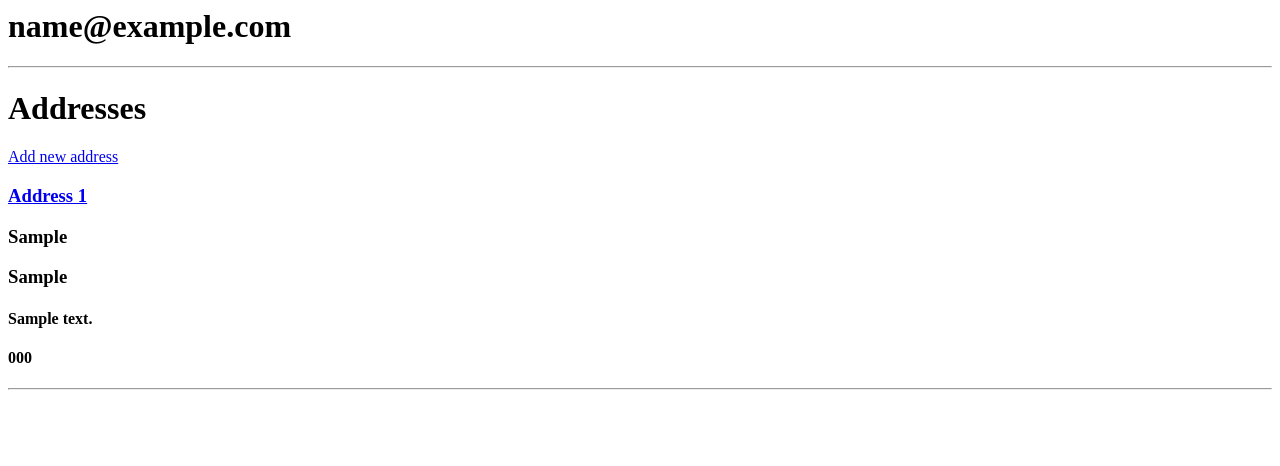
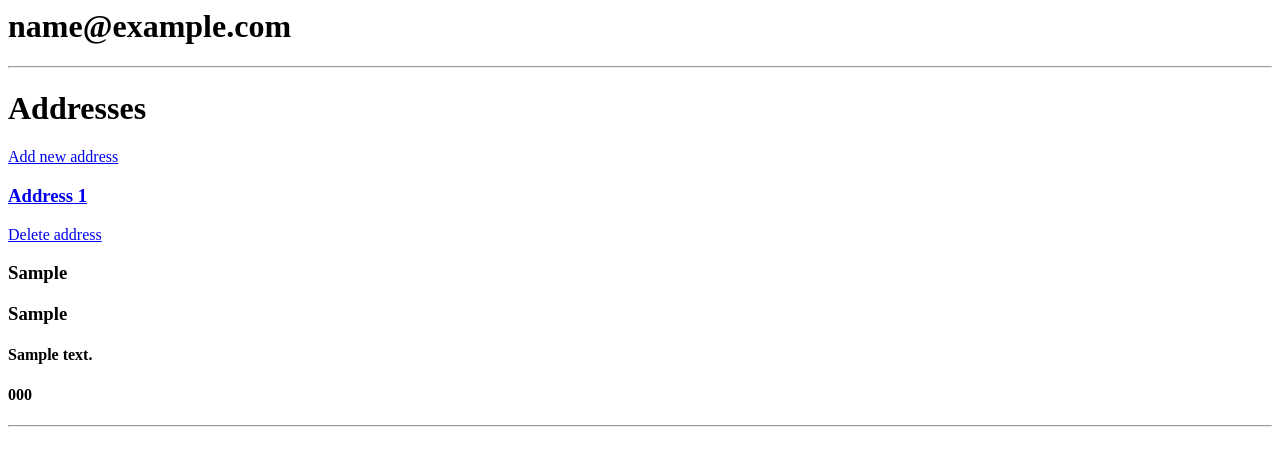
Before and after one commit to OmidAfzali02/postmanager, a Django app: page /profile/1/ in a window 1280 px wide. Shown: the top 466 px of the page. Run offline with Django 4.2, Linux system fonts and the light colour scheme; a user stored in the database is signed in; tables that the repository leaves empty hold one stand-in row (values such as "Sample post").

Commit message:
delete address added

```diff
--- a/base/models.py
+++ b/base/models.py
@@ -48,7 +48,7 @@ class Address(models.Model):
     postal_code = models.CharField(max_length=10, default=str, unique=True)
 
     def __str__(self):
-        return str(self.id) + ', ' + str(self.customer)
+        return str(self.id) + ', ' + str(self.province) + ' ' + str(self.city) + ' ' + str(self.address)
 
 
 class Agent(models.Model):
--- a/base/urls.py
+++ b/base/urls.py
@@ -15,6 +15,7 @@ urlpatterns = [
 
     path('address/<int:pk>', edit_address, name='edit_address'),
     path('address/create', createAddress, name='create_address'),
+    path('address/delete/<int:pk>', deleteAddress, name='delete_address'),
     # path('track/', login, name='track'),
     # path('agent_signup/', login, name='agent_signup'),
 
--- a/base/views.py
+++ b/base/views.py
@@ -112,3 +112,17 @@ def createAddress(request):
             return redirect('/profile/'+str(user.id))
     context = {'form': form}
     return render(request, 'createAddress.html', context)
+
+@login_required(login_url="/login")
+def deleteAddress(request, pk):
+    user = request.user
+    address = Address.objects.get(id=pk)
+    if address.customer != user:
+        return HttpResponse(request, 'You are not allowed to access this page')
+
+    if request.method == 'POST':
+        address.delete()
+        messages.success(request, "Address delete successful")
+        return redirect('/profile/'+str(user.id))
+    context = {'obj': address}
+    return render(request, 'deleteAddress.html', context)
--- a/templates/profile.html
+++ b/templates/profile.html
@@ -22,7 +22,7 @@
     <p><a href="{% url 'create_address' %}">Add new address</a></p>
     {% for add in user_addresses %}
     <div>
-        <h3><a href="{% url 'edit_address' add.id %}"> Address {{add.id}}</a></h3>
+        <h3><a href="{% url 'edit_address' add.id %}"> Address {{add.id}}</a></h3><p><a href="{% url 'delete_address' add.id %}">Delete address</a></p>
         <h3>{{add.province}}</h3>
         <h3>{{add.city}}</h3>
         <h4>{{add.address}}</h4>
```
Also changed, not shown: templates/deleteAddress.html (added, +10 -0 lines).
